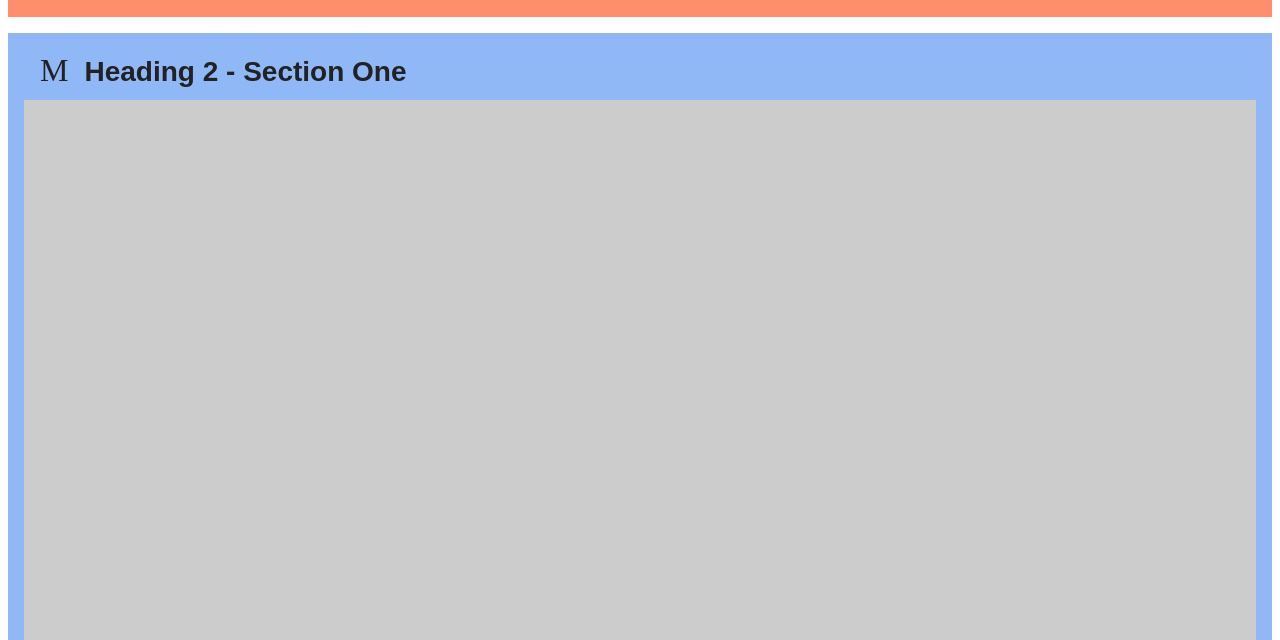
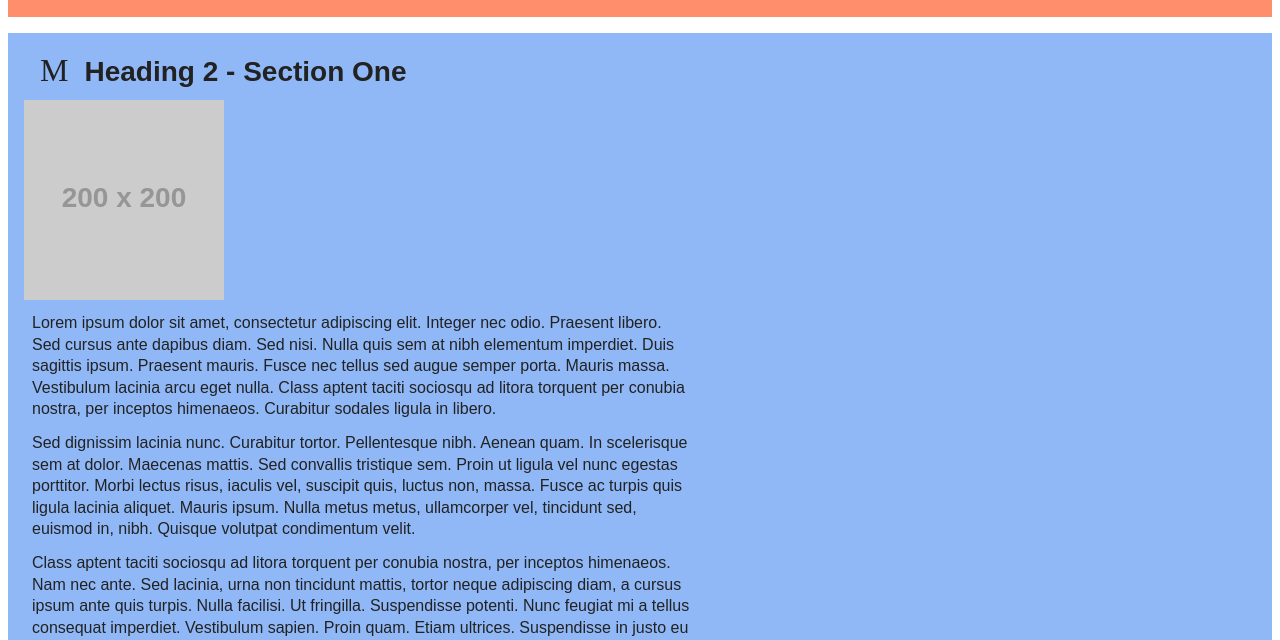
Before and after one commit to summitlincy/viewport, a plain HTML site: page index.html in a window 1280 px wide. Shown: the part 104-744 px from the top of the page. Drawn offline with Linux system fonts and the light colour scheme; some icons are missing.

Commit message:
img test

```diff
--- a/MILONE.styles.css
+++ b/MILONE.styles.css
@@ -311,7 +311,7 @@ img{
 /* ---------- ADJUSTING RESPONSIVE IMAGE SIZE ---------- */
 /* --------------- BEGIN RESPONSIVE IMAGE ADJUST SIZES --------------- */
     img{
-        width: 100%;
+        max-width: 100%;
         height: auto;
         display: block;
     }
```
